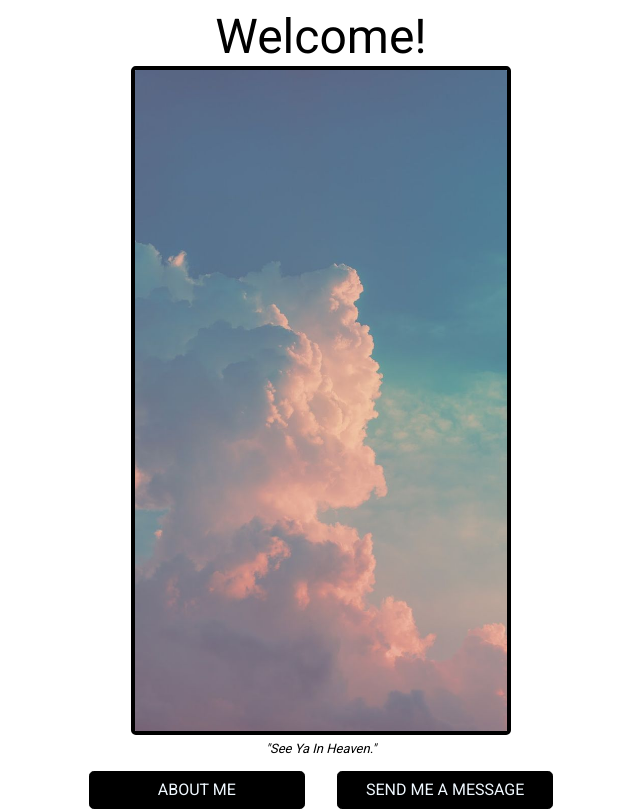
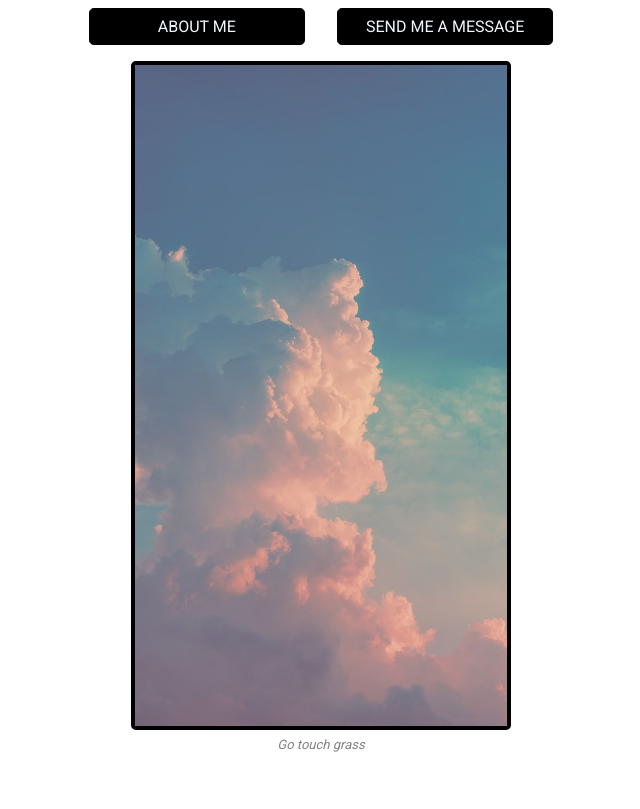
Before and after one commit to VitorFellix/website, a plain HTML site: page index.html in a window 1280 px wide. Shown: the whole page, without its empty margins (319-959 px from the left). Drawn offline with Linux system fonts and the light colour scheme.

Commit message:
fix: pages

```diff
--- a/index.html
+++ b/index.html
@@ -1,6 +1,5 @@
 <!DOCTYPE html>
 <html>
-
 	<head>
 		<meta charset="UTF-8" />
 		<title>Felix's Website</title>
@@ -9,24 +8,33 @@
 		<link rel="stylesheet" href="./stylesheets/base.css" />
 		<link rel="stylesheet" href="./stylesheets/index-page.css" />
 		<link rel="stylesheet" href="https://fonts.googleapis.com/css?family=Roboto" />
+
+		<script type="application/javascript" src="scripts/functions.js"></script>
+		<script>
+			window.onload = function () {
+				fetch('resources/subtitles.txt')
+					.then((response) => response.text())
+					.then((text) => text.split('\n'))
+					.then((result) => (document.getElementById('subtitle').innerHTML = RandomFromArray(result)));
+			};
+		</script>
 	</head>
 
 	<body class="flex-column-centered">
 		<header>
 			<!-- TODO: Dark mode and light mode button -->
-    <h1>welcome!</h1>
+			<div class="page-title">
+				<a href="./pages/aboutme.html" class="nav-button">about me</a>
+				<a href="./pages/message.html" class="nav-button">send me a message</a>
+			</div>
 		</header>
 		<main>
 			<!-- TODO: Change subtitle everytime you enter -->
 			<!-- TODO: Change picture everytime you enter-->
 			<!-- TODO: API and controllers for showing notion's database on the website -->
 			<img class="welcome-picture" src="./resources/clouds.jpg" />
-      <p class="welcome-picture-subtitle">"see ya in heaven."</p>
+			<p id="subtitle" class="subtitle"></p>
 		</main>
-  <footer class="flex-row-spaced">
-      <a href="./pages/aboutme.html" class="button">about me</a>
-      <a href="./pages/message.html" class="button">send me a message</a>
-  </footer>
+		<footer class="flex-row-spaced"></footer>
 	</body>
-
 </html>
--- /dev/null
+++ b/resources/subtitles.txt
@@ -0,0 +1,2 @@
+See ya in heaven
+Go touch grass
--- a/scripts/functions.js
+++ b/scripts/functions.js
@@ -1,11 +1,9 @@
-import * as moment from 'moment';
-
 function AgeCalculator(year, month, day) {
 	// Date uses month values beggining on 0, so 7 is august, 6 is july and so on
 	let birthday = new Date(year, month - 1, day, 0, 0, 0, 0);
 	let now = new Date();
 	var age = now.getFullYear() - birthday.getFullYear();
-    if (now.getMonth() < birthday.getMonth() || now.getMonth() == birthday.getMonth() && now.getDate() < birthday.getDate()) {
+	if (now.getMonth() < birthday.getMonth() || (now.getMonth() == birthday.getMonth() && now.getDate() < birthday.getDate())) {
 		age -= 1;
 	}
 	return age;
@@ -15,21 +13,27 @@ function RandomNumber() {
 	return Math.floor(Math.random() * 100);
 }
 
-document.addEventListener("DOMContentLoaded", (e) => {
-    const form = document.querySelector("#messageForm");
+document.addEventListener('DOMContentLoaded', (e) => {
+	const form = document.querySelector('#messageForm');
 	if (form) {
-        form.addEventListener("submit", function (e) {
+		form.addEventListener('submit', function (e) {
 			SubmitForm(e, this);
 		});
 	}
-})
+});
+
+function RandomFromArray(array) {
+	var index = Math.floor(Math.random() * array.length);
+	var result = array.at(index);
+	return result;
+}
 
 function SubmitForm(e, message_form) {
 	e.preventDefault();
 
-    var message = message_form.querySelector("#msg").value;
+	var message = message_form.querySelector('#msg').value;
 
-    alert("Sorry but this doesn't work yet. xD")
+	alert("Sorry but this doesn't work yet. xD");
 
 	// fetch('https://jsonplaceholder.typicode.com/posts/1', {
 	//     method: 'PUT',
--- a/stylesheets/base.css
+++ b/stylesheets/base.css
@@ -20,7 +20,8 @@ h3 {
 	font-size: 2rem;
 }
 
-header {
+header,
+footer {
 	text-transform: capitalize;
 	padding-top: 0.5rem;
 }
@@ -38,7 +39,7 @@ main a:visited {
 }
 
 p {
-	margin: .3rem 0;
+	margin: 0.3rem 0;
 }
 
 textarea {
@@ -58,7 +59,7 @@ textarea {
 .flex-fieldset textarea {
 	width: 50%;
 	height: 10rem;
-	margin: .2rem;
+	margin: 0.2rem;
 }
 
 .flex-column-centered {
@@ -101,9 +102,9 @@ textarea {
 
 .button,
 .nav-button {
-	border-radius: .3rem;
+	border-radius: 0.3rem;
 	color: aliceblue;
-	border: .1rem solid black;
+	border: 0.1rem solid black;
 	background-color: black;
 	text-decoration: none;
 	text-transform: uppercase;
@@ -127,11 +128,11 @@ textarea {
 .nav-button:active {
 	color: cornflowerblue;
 	background-color: black;
-	border-radius: .3rem;
+	border-radius: 0.3rem;
 }
 
 .profile-picture {
-	border-radius: .3rem;
+	border-radius: 0.3rem;
 	display: flex;
 	flex-direction: column;
 	border: 0.25rem solid black;
--- a/stylesheets/index-page.css
+++ b/stylesheets/index-page.css
@@ -1,9 +1,13 @@
-header {
+/* header {
     text-align: center;
-}
+    margin: 1rem;
+    width: 33%;
+    height: 2rem;
+} */
 
 .welcome-picture {
-	border-radius: .3rem;
+    margin-top: 1rem;
+	border-radius: 0.3rem;
 	border: 0.25rem solid black;
 	max-width: 50%;
 	max-height: 50%;
@@ -11,11 +15,29 @@ header {
 	min-height: 5%;
 }
 
-.welcome-picture-subtitle {
-    color: black;
+.subtitle {
+	color: grey;
 	font-style: italic;
 	font-size: small;
 	text-decoration: none;
-    text-transform: capitalize;
-    margin: 0.3rem 0rem 1rem 0rem;
+	text-transform: initial;
+	animation-name: subtitle;
+	animation-duration: 2s;
+	animation-fill-mode: forwards;
 }
+
+@keyframes subtitle {
+	from {
+		opacity: 0;
+		transform: translate3d(0, -100%, 0);
+	}
+
+	to {
+		opacity: 1;
+		transform: none;
+	}
+}
+
+body {
+	background-color: white;
+}
```
Also changed, not shown: pages/aboutme.html (+33 -20 lines), pages/message.html (+2 -4 lines). Lines whose indentation alone changed are shown as unchanged.
